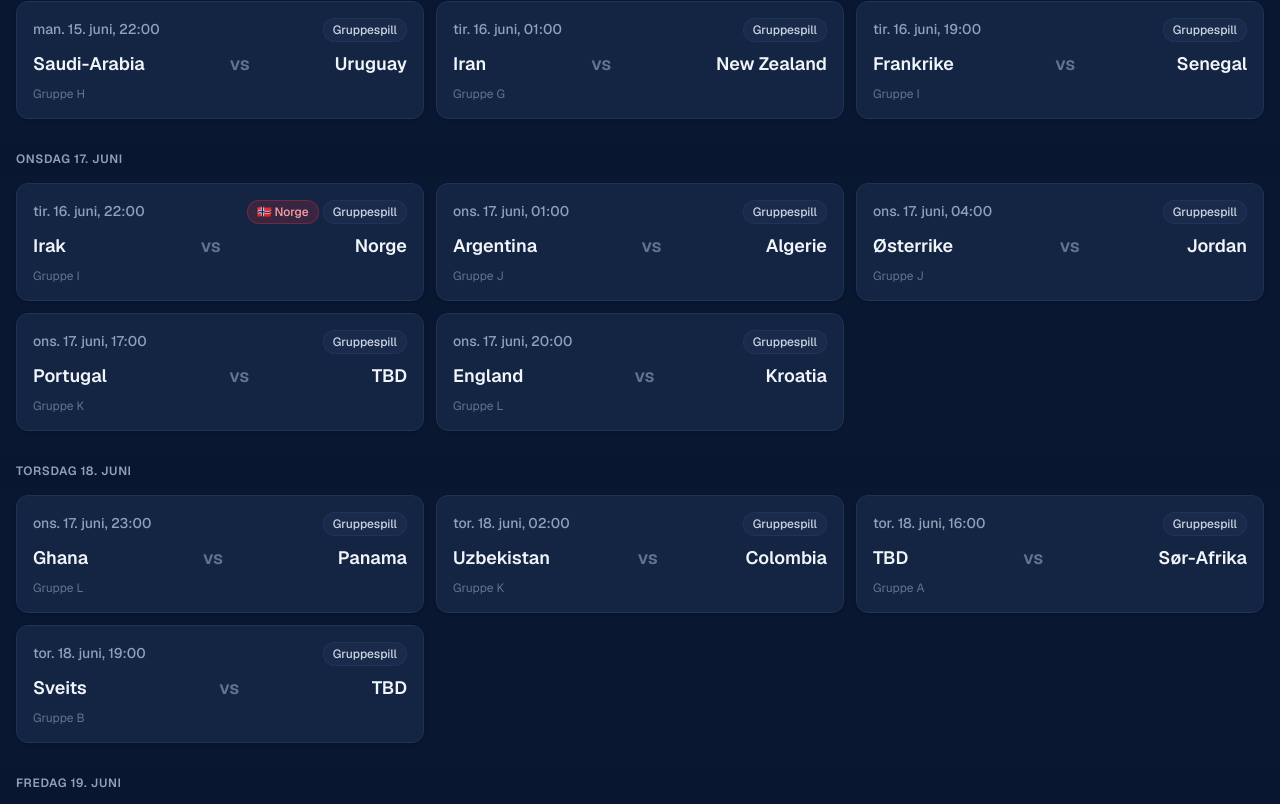
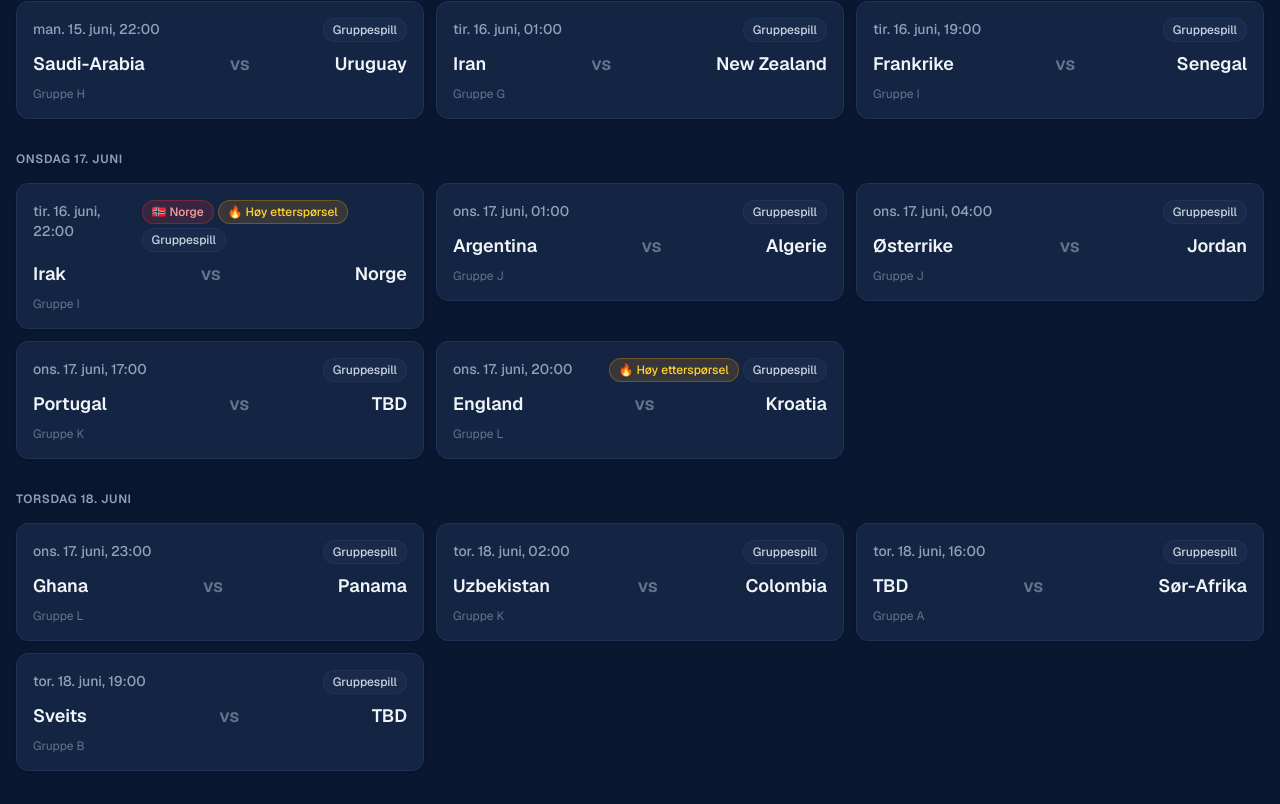
Before and after one commit to emmaofsti/hvorserjegvm.no, a Next.js app: page /kamper in a window 1280 px wide. Shown: the part 1476-2280 px from the top of the page. Built offline with nearby package versions, Linux system fonts and the light colour scheme.

Commit message:
Legg til 🔥 Høy etterspørsel-badge på kampoversikten

```diff
--- a/src/components/MatchesClient.tsx
+++ b/src/components/MatchesClient.tsx
@@ -16,6 +16,28 @@ const STAGES: ("Alle" | Stage)[] = [
   "Bronsefinale",
   "Finale",
 ];
+
+const BIG_TEAMS = new Set([
+  "Norge", "Brasil", "Argentina", "England", "Frankrike",
+  "Spania", "Tyskland", "Nederland", "Portugal", "Italia",
+  "Belgia", "Kroatia", "Uruguay",
+]);
+
+const HIGH_DEMAND_STAGES = new Set<Stage>([
+  "Kvartfinale", "Semifinale", "Bronsefinale", "Finale",
+]);
+
+function isHighDemand(m: Match): boolean {
+  if (m.norwayMatch) return true;
+  if (HIGH_DEMAND_STAGES.has(m.stage)) return true;
+  if (m.isOpener) return true;
+  const hasBigTeam = BIG_TEAMS.has(m.home) || BIG_TEAMS.has(m.away);
+  const bothBig = BIG_TEAMS.has(m.home) && BIG_TEAMS.has(m.away);
+  if (bothBig) return true;
+  // Big team in knockout = high demand
+  if (hasBigTeam && m.stage !== "Gruppespill") return true;
+  return false;
+}
 
 function groupBy<T, K extends string | number>(arr: T[], fn: (x: T) => K): Map<K, T[]> {
   const m = new Map<K, T[]>();
@@ -118,8 +140,9 @@ export default function MatchesClient({ matches }: { matches: Match[] }) {
                         <span className="text-sm font-medium text-slate-400">
                           {formatKickoff(m.date, m.kickoff)}
                         </span>
-                        <div className="flex items-center gap-1">
+                        <div className="flex items-center gap-1 flex-wrap">
                           {m.norwayMatch && <Badge tone="red">🇳🇴 Norge</Badge>}
+                          {isHighDemand(m) && <Badge tone="yellow">🔥 Høy etterspørsel</Badge>}
                           <Badge tone="zinc">{m.stage}</Badge>
                         </div>
                       </div>
```
